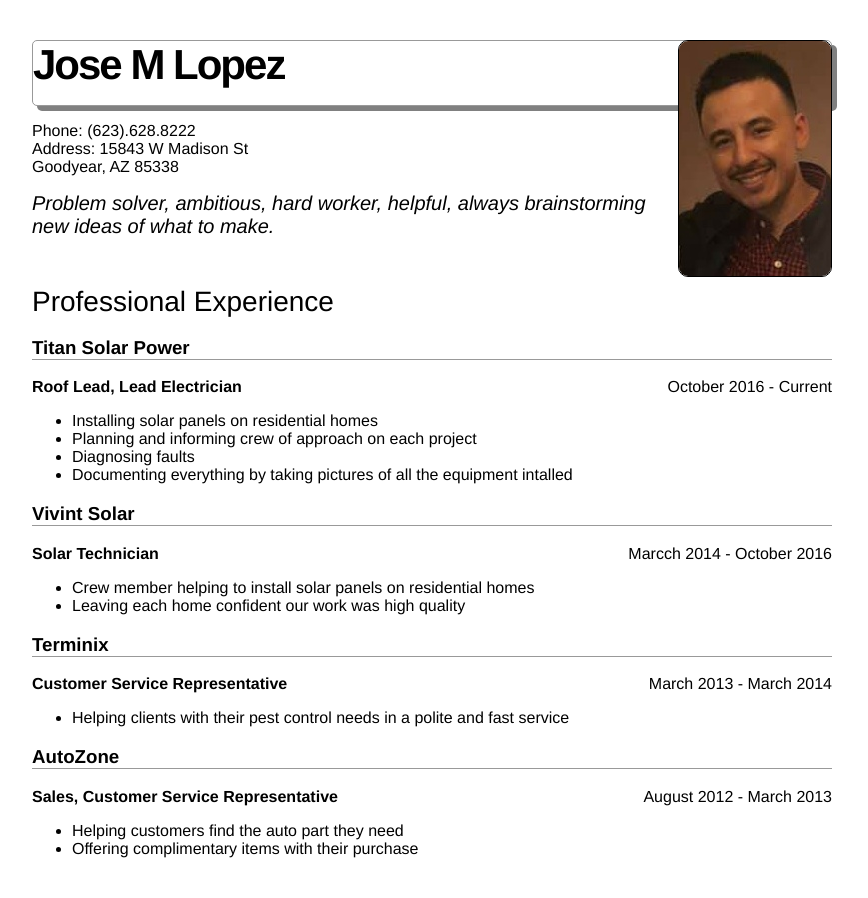
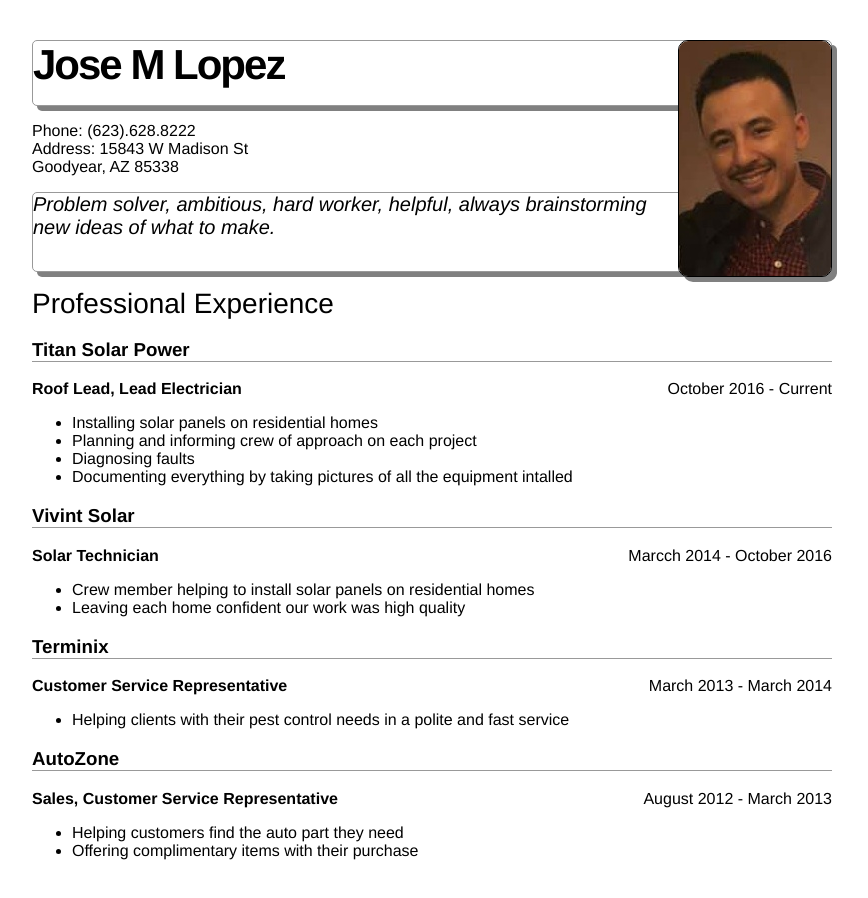
Before and after one commit to joselopez811/ResumeJoseMLopez, a plain HTML site: page index.html in a window 1280 px wide. Shown: the whole page, without its empty margins (208-1076 px from the left). Drawn offline with Linux system fonts and the light colour scheme.

Commit message:
Update resume.css

```diff
--- a/resume.css
+++ b/resume.css
@@ -7,6 +7,7 @@ body {
 	float: right;
 	border: 1px solid black;
 	border-radius: 10px;
+	box-shadow: 5px 5px grey;
 }
 
 
@@ -33,6 +34,9 @@ body {
 
 	font-style: italic;
 	font-size: 20px;
+	border: 1px solid #999;
+	border-radius: 5px;
+	box-shadow: 5px 5px grey;
 }
 
 #content-professionalheader {
```
